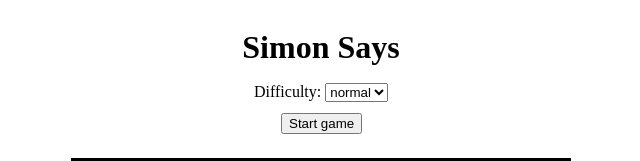
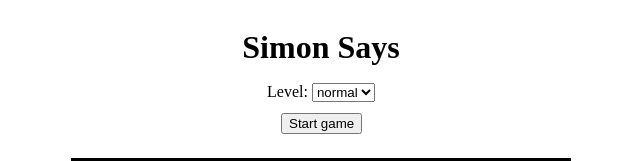
Before and after one commit to sol-un/medods-test-task-simon, a Vue app: page / in a window 1280 px wide. Shown: the top 161 px of the page, without its empty margins (319-959 px from the left). Built offline with nearby package versions, Linux system fonts and the light colour scheme; the HTML template or start-up script is replaced by a standard one.

Commit message:
Refactor engine
- put settings into a separate object;
- add pause state for better input handling;
- optimize methods.

```diff
--- a/src/App.vue
+++ b/src/App.vue
@@ -9,7 +9,7 @@
     <Header />
     <div class="ui-container">
       {{ this.message }}
-      <Form @start-game="invokeNextRound" />
+      <Form @start-game="playRound" />
     </div>
     <div class="field-container">
       <Tile
@@ -18,7 +18,7 @@
         :id="`tile-${tile.id}`"
         :key="tile.id"
         :color="tile.color"
-        @click="handleTileClick(tile.id)"
+        @click="this.gameState === 'playerTurn' && handleTileClick(tile.id)"
       />
     </div>
   </div>
--- a/src/components/Form.vue
+++ b/src/components/Form.vue
@@ -1,14 +1,9 @@
 <template>
   <div class="list-container" v-if="!hidden">
-    <label for="difficulty">Difficulty: </label>
-    <select id="difficulty" v-model="selected">
-      <option
-        v-for="difficulty in difficulties"
-        :key="difficulty"
-        :value="difficulty"
-        :selected="difficulty === selected"
-      >
-        {{ difficulty }}
+    <label for="level">Level: </label>
+    <select id="level" v-model="selected">
+      <option v-for="level in levels" :key="level" :value="level">
+        {{ level }}
       </option>
     </select>
   </div>
@@ -24,6 +19,11 @@
 </template>
 
 <script>
+import { settings } from "../js/engine.js";
+
+const levels = Object.keys(settings.levels);
+const [, normal] = levels;
+
 export default {
   name: "Form",
   emits: ["start-game"],
@@ -35,8 +35,8 @@ export default {
   data() {
     return {
       hidden: false,
-      selected: "normal",
-      difficulties: ["easy", "normal", "hard"],
+      selected: normal,
+      levels,
     };
   },
 };
@@ -45,7 +45,7 @@ export default {
 <style scoped>
 .list-container {
   position: absolute;
-  left: -67px;
+  left: -54px;
   top: -25px;
   box-sizing: border-box;
   width: max-content;
--- a/src/js/engine.js
+++ b/src/js/engine.js
@@ -1,5 +1,3 @@
-const getRandomTileId = () => Math.floor(Math.random() * tiles.length);
-
 const tiles = [
   {
     id: 0,
@@ -19,50 +17,45 @@ const tiles = [
   },
 ];
 
-const difficulties = {
-  // NOTE: span in ms between the tiles lighting up (a tile stays lit for 300 ms)
-  easy: 1800,
-  normal: 1300,
-  hard: 700,
-};
+export const settings = {
+  roundsToWin: 15,
+  lightUpDuration: 300,
+  pauseDuration: 1500,
+  levels: {
+    // NOTE: span in ms between the tiles lighting up, as lightUpDuration for the tiles is set to 300 ms
+    easy: 1800,
+    normal: 1300,
+    hard: 700,
+  }
+}
 
 export default {
   data() {
       return {
+      ...settings,
       tiles,
-      gameState: "idle", // NOTE: other possible values are 'simonTurn', 'playerTurn', 'gameOver', 'win'
-      difficulties,
+      gameState: "idle", // NOTE: other possible values are 'simonTurn', 'playerTurn', 'pause', 'gameOver', 'win'
       sequence: [],
       input: [],
       round: 0,
-      roundsToWin: 15,
       message: null,
     }
   },
   methods: {
     handleTileClick(id) {
-      if (this.gameState !== 'playerTurn') {
-        return;
-      }
       this.lightUp(id);
       this.input.push(id);
+
+      if (this.input.length >= this.sequence.length) {
+        this.gameState = "pause";
+        setTimeout(() => this.playRound(), this.pauseDuration)
+      }
+
       const index = this.input.length - 1;
       if (this.input[index] !== this.sequence[index]) {
         this.gameState = "gameOver";
         return;
       }
-      if (this.input.length >= this.sequence.length) {
-        setTimeout(() => this.invokeNextRound() , 1000)
-      }
-    },
-
-    playRound() {
-      const { sequence } = this;
-      sequence.forEach((id, index) => {
-        setTimeout(() => {
-          this.lightUp(id);
-        }, (index + 1) * this.span);
-      });
     },
 
     lightUp(id) {
@@ -72,27 +65,38 @@ export default {
       tile.opacity = 0.5;
       tone.play();
 
-      setTimeout(() => (tile.opacity = 1), 300);
+      setTimeout(() => {
+        tile.opacity = 1
+      }, this.lightUpDuration);
     },
 
-    invokeNextRound(difficulty) {
-      if (difficulty) {
-        this.span = this.difficulties[difficulty];
+    playRound(level) {
+      if (level) {
+        this.span = this.levels[level];
       }
+
       if (this.sequence.length === this.roundsToWin) {
         this.gameState = 'win';
         return;
       }
+
       this.gameState = "simonTurn";
       this.input = [];
       this.round += 1;
-      this.sequence.push(getRandomTileId());
+      this.sequence.push(this.getRandomTileId());
 
-      this.playRound();
+      this.sequence.forEach((id, index) => {
+        setTimeout(() => {
+          this.lightUp(id);
+        }, (index + 1) * this.span);
+      });
 
       setTimeout(() => {
         this.gameState = "playerTurn";
-      }, this.round * this.span + 1000);
+      }, this.round * this.span + this.pauseDuration);
+    },
+    getRandomTileId() {
+      return Math.floor(Math.random() * tiles.length);
     },
   },
   watch: {
@@ -103,6 +107,9 @@ export default {
           break;
         case 'playerTurn':
           this.message = `(Round ${this.round}/${this.roundsToWin}) Your turn:`;
+          break;
+        case 'pause':
+          this.message = `(Round ${this.round}/${this.roundsToWin}) Great job!`;
           break;
         case 'win':
          this.message = "You win! Refresh the page (F5) to try again.";
```
